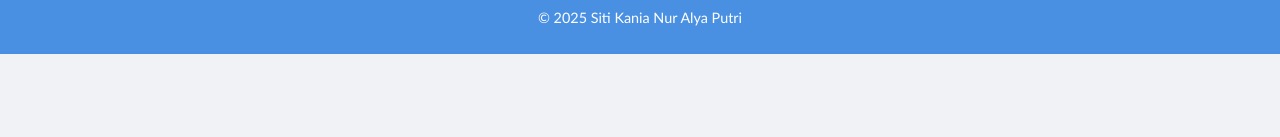
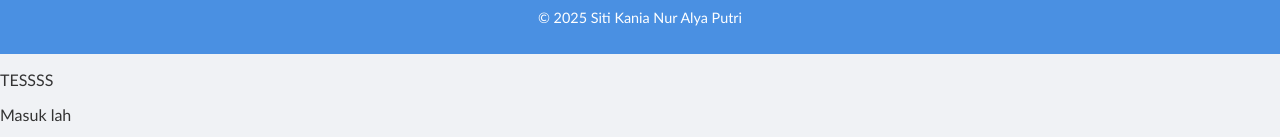
Before and after one commit to tyadwi123/namafile.github.io, a plain HTML site: page index.html in a window 1280 px wide. Shown: the part 1009-1146 px from the top of the page. Before the commit the page ends 1063 px from the top, so only its background shows below. Drawn offline with Linux system fonts and the light colour scheme.

Commit message:
Update index.html

```diff
--- a/index.html
+++ b/index.html
@@ -44,5 +44,8 @@
     <footer>
         <p>&copy; 2025 Siti Kania Nur Alya Putri</p>
     </footer>
+
+    <p>TESSSS</p>
+    <p>Masuk lah</p>
 </body>
 </html>
```
